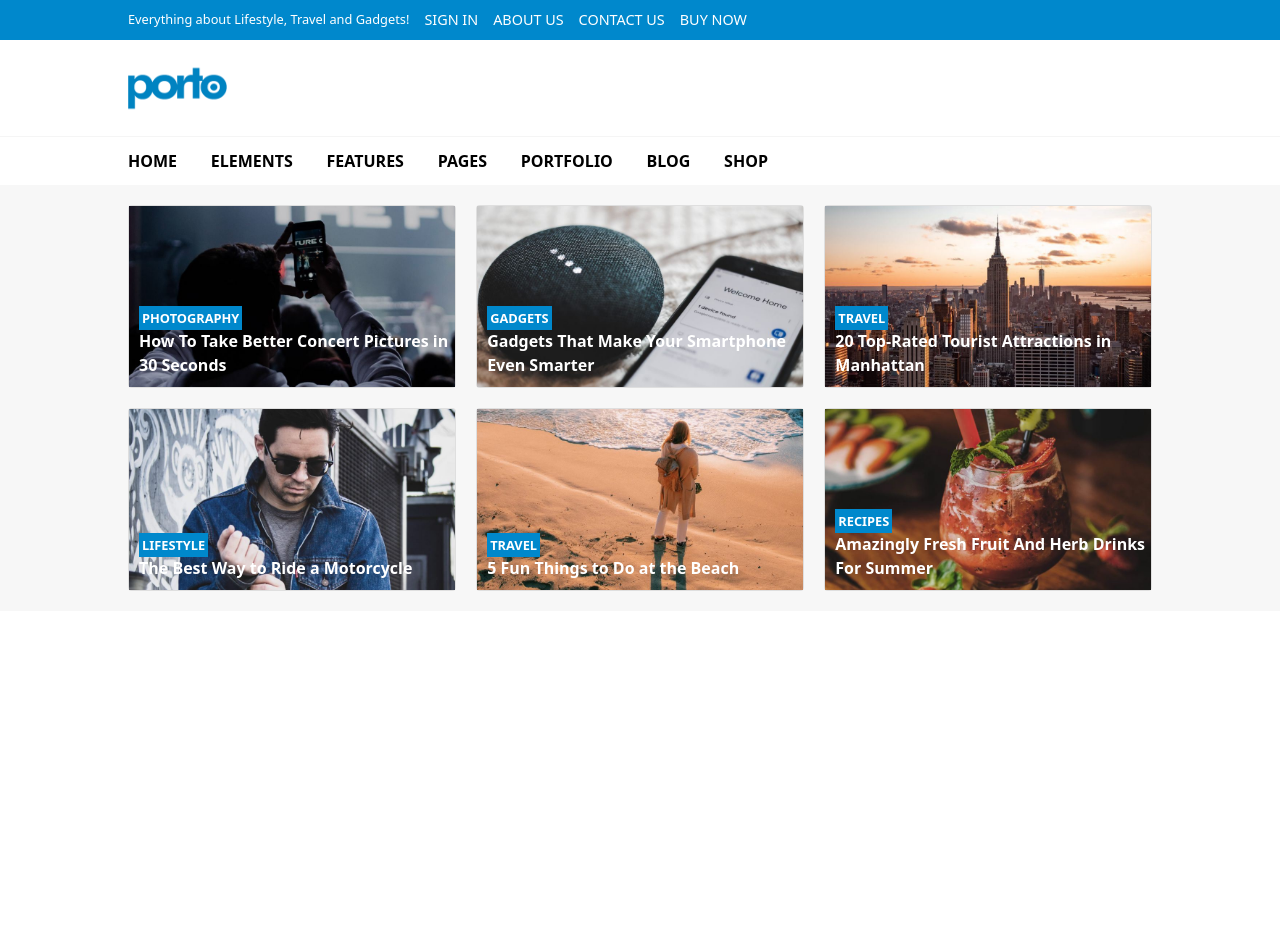
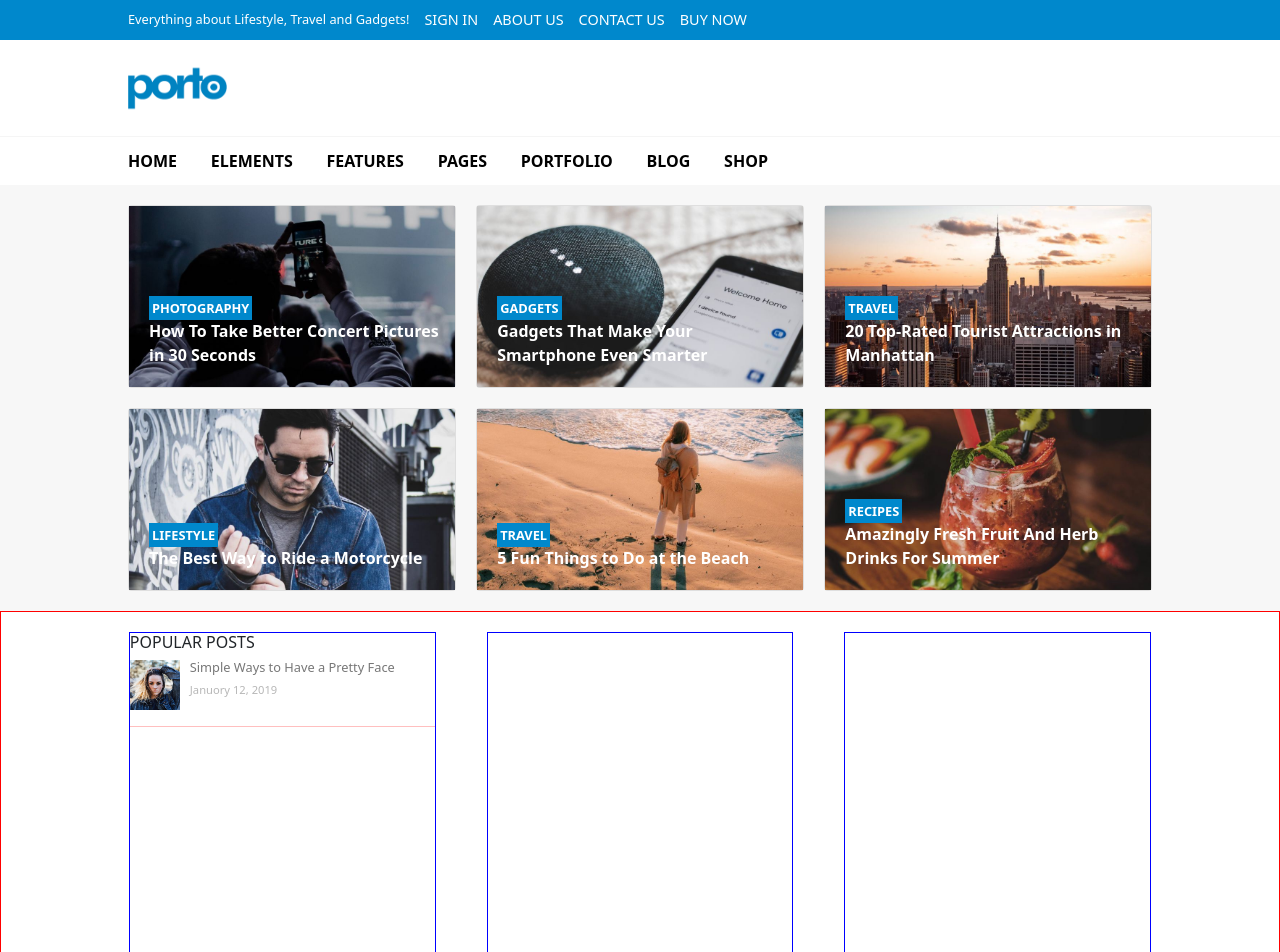
Before and after one commit to Dumy1994/proj-html-vuejs, a Vue app: page / in a window 1280 px wide. Shown: the top 952 px of the page. Before the commit the page ends 800 px from the top, so only its background shows below. Built offline with nearby package versions, Linux system fonts and the light colour scheme.

Commit message:
main section 2

```diff
--- a/src/components/HeaderApp.vue
+++ b/src/components/HeaderApp.vue
@@ -44,7 +44,7 @@ export default {
 }
 </script>
 
-<style lang="scss">
+<style lang="scss" scoped>
 @import "./style/general.scss";
   .about{
     height: 5vh;
@@ -73,7 +73,7 @@ export default {
     }
   }
   hr{
-      background-color:$bg-grey-white !important;
+      background-color:$bg-grey-white ;
       margin: 0 !important;
 
     }
--- a/src/components/MainApp.vue
+++ b/src/components/MainApp.vue
@@ -1,13 +1,15 @@
 <template>
   <div>
     <one-section-main/>
+    <two-section-main/>
   </div>
 </template>
 
 <script>
 import OneSectionMain from './OneSectionMain.vue'
+import TwoSectionMain from './TwoSectionMain.vue'
 export default {
-  components: { OneSectionMain },
+  components: { OneSectionMain, TwoSectionMain },
   name:'MainApp',
   data(){
         return{
--- a/src/components/OneSectionMain.vue
+++ b/src/components/OneSectionMain.vue
@@ -102,7 +102,7 @@ export default {
 }
 </script>
 
-<style lang="scss">
+<style lang="scss" scoped>
 @import "./style/general.scss";
 .section{
     background-color: $bg-white-dark;
@@ -124,8 +124,9 @@ export default {
             }
             .title{
                 position: absolute;
-                    left: 10px;
-                    bottom: 10px;
+                    left: 20px;
+                    bottom: 20px;
+                    max-width: 90%;
                 .name{
                     color: $txt-white;
                     padding: 3px;
--- /dev/null
+++ b/src/components/TwoSectionMain.vue
@@ -0,0 +1,83 @@
+<template>
+  <section class="container-fluid p-0 debug">
+    <div class=" container-section d-flex justify-content-between">
+        <div class="section d-flex flex-column debug2">
+            <h2>
+                POPULAR POSTS
+            </h2>
+            <div class="popular d-flex flex-column">
+                <div class="section-popular d-flex">
+                    <img src="../assets/img/blog-55.jpg" alt="blog-55">
+                    <span>
+                        <h3>Simple Ways to Have a Pretty Face</h3>
+                        <h4>Januory 12, 2019</h4>
+                    </span>
+                </div>
+                <hr>
+            </div>
+        </div>
+        <div class="section debug2">
+
+        </div>
+        <div class="section debug2">
+
+        </div>
+    </div>
+
+  </section>
+</template>
+
+<script>
+export default {
+    name: 'TwoSectionMain',
+    data(){
+        return{
+
+        }
+    }
+}
+</script>
+
+<style lang="scss" scoped>
+@import "./style/general.scss";
+    section{
+        min-height: 50vh;
+
+        .container-section{
+
+            width: 80%;
+            margin: 20px auto;
+            .section{
+                width: 30%;
+                min-height: 50vh;
+                .popular{
+                    .section-popular{
+
+                        img{
+                            width: 50px;
+                        }
+                        span{
+
+                            h3{
+                                color: $txt-grey2;
+                                font-weight: 400;
+                                margin-left: 10px;
+                            }
+                            h4{
+                                color: $txt-grey-white;
+                                margin-left: 10px;
+                            }
+                        }
+
+                    }
+                    hr{
+                        color:red;
+                    }
+
+
+                }
+            }
+        }
+
+    }
+</style>
--- a/src/components/style/general.scss
+++ b/src/components/style/general.scss
@@ -9,6 +9,15 @@
 }
 
 
+h2{
+    font-size: 1rem;
+}
+h3{
+    font-size: 0.8rem;
+}
+h4{
+    font-size: 0.7rem;
+}
 
 
 .debug{
```
